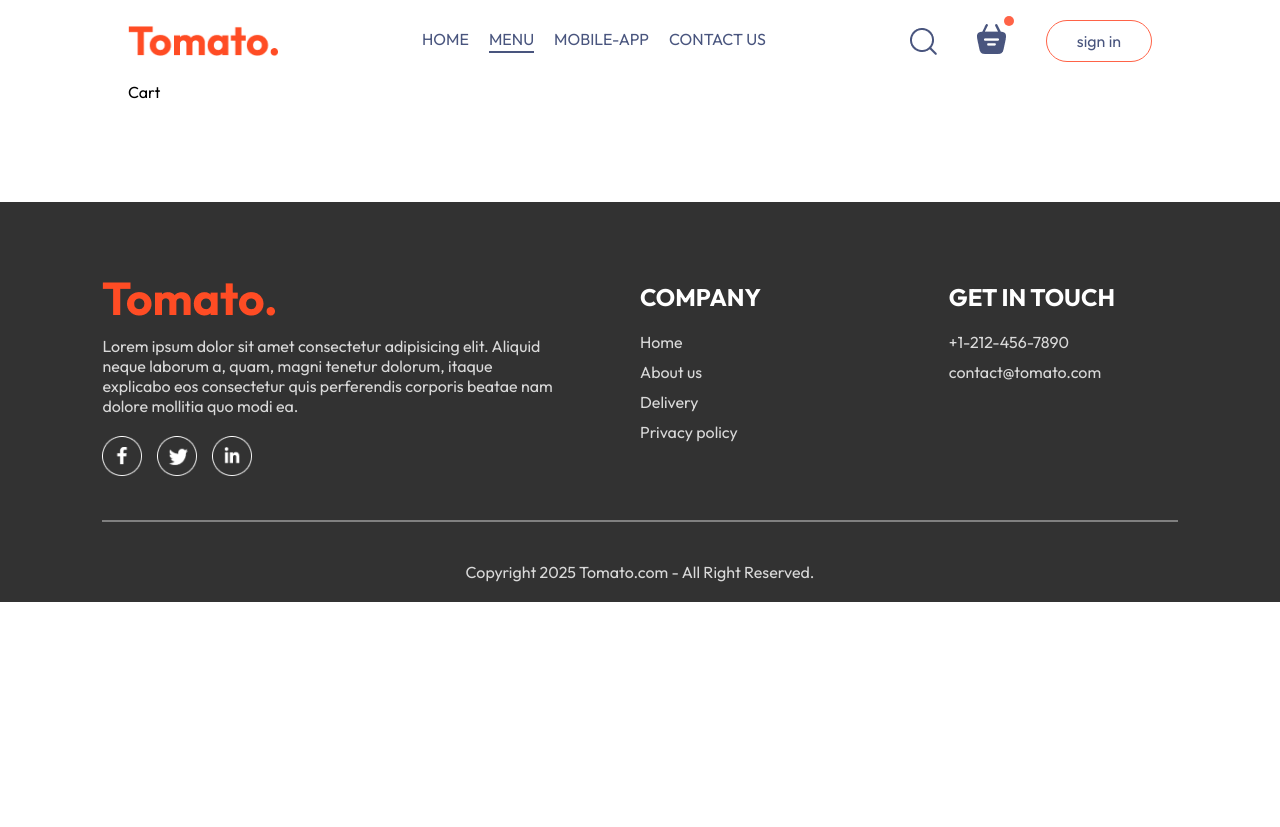
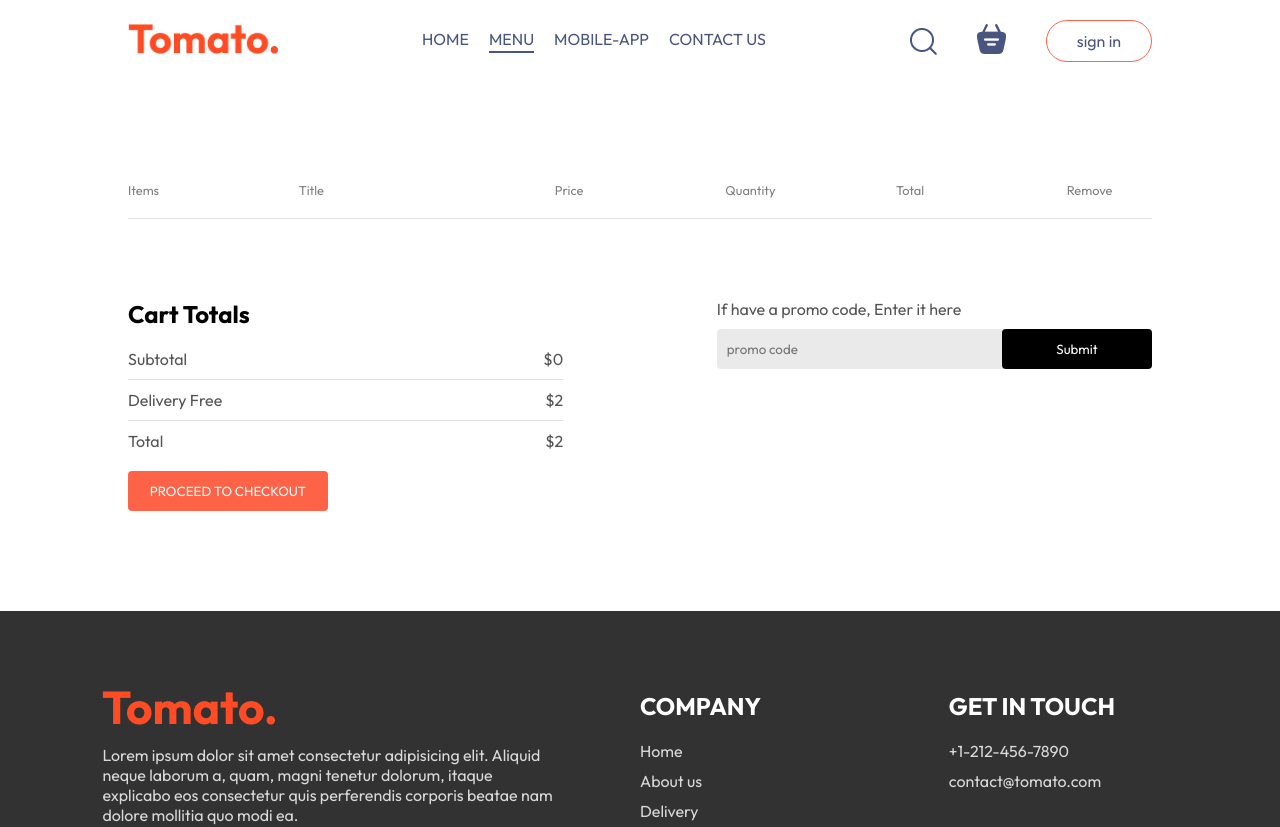
Before and after one commit to AUNG533/React-Food-Web-App, a React (Vite) app in the folder frontend/: page /cart in a window 1280 px wide. Shown: the top 827 px of the page. Before the commit the page ends 800 px from the top, so only its background shows below. Built offline with nearby package versions, Linux system fonts and the light colour scheme.

Commit message:
Create Cart Page

```diff
--- a/frontend/src/components/Navbar/Navbar.jsx
+++ b/frontend/src/components/Navbar/Navbar.jsx
@@ -1,27 +1,55 @@
-import React, { useState } from "react";
+import React, { useContext, useState } from "react";
 import "./Navbar.css";
 import { assets } from "../../assets/assets";
-import { Link } from 'react-router-dom'
+import { Link } from "react-router-dom";
+import { StoreContext } from "../../context/StoreContext";
 
-const Navbar = ({setShowLogin}) => {
+const Navbar = ({ setShowLogin }) => {
   const [menu, setMenu] = useState("menu");
+  const {getTotalCartAmount} = useContext(StoreContext);
 
   return (
     <div className="navbar">
-      <img className="logo" src={assets.logo} alt="" />
+      <Link to='/'><img className="logo" src={assets.logo} alt="" /></Link>
       <ul className="navbar-menu">
-        <Link to='/' onClick={()=>setMenu("home")} className={menu === "home" ? "active" : ""}>HOME</Link>
-        <a href="#explore-menu" onClick={()=>setMenu("menu")} className={menu === "menu"? "active" : ""}>MENU</a>
-        <a href="#app-download" onClick={()=>setMenu("mobile-app")} className={menu === "mobile-app" ? "active" : ""}>MOBILE-APP</a>
-        <a href="#footer" onClick={()=>setMenu("contact-us")} className={menu === "contact-us" ? "active" : ""}>CONTACT US</a>
+        <Link
+          to="/"
+          onClick={() => setMenu("home")}
+          className={menu === "home" ? "active" : ""}
+        >
+          HOME
+        </Link>
+        <a
+          href="#explore-menu"
+          onClick={() => setMenu("menu")}
+          className={menu === "menu" ? "active" : ""}
+        >
+          MENU
+        </a>
+        <a
+          href="#app-download"
+          onClick={() => setMenu("mobile-app")}
+          className={menu === "mobile-app" ? "active" : ""}
+        >
+          MOBILE-APP
+        </a>
+        <a
+          href="#footer"
+          onClick={() => setMenu("contact-us")}
+          className={menu === "contact-us" ? "active" : ""}
+        >
+          CONTACT US
+        </a>
       </ul>
       <div className="navbar-right">
         <img src={assets.search_icon} alt="" />
         <div className="navbar-search-icon">
-          <img src={assets.basket_icon} alt="" />
-          <div className="dot"></div>
+          <Link to='/cart'>
+            <img src={assets.basket_icon} alt="" />
+          </Link>
+          <div className={getTotalCartAmount()===0?"":"dot"}></div>
         </div>
-        <button onClick={()=> setShowLogin(true)}>sign in</button>
+        <button onClick={() => setShowLogin(true)}>sign in</button>
       </div>
     </div>
   );
--- a/frontend/src/context/StoreContext.jsx
+++ b/frontend/src/context/StoreContext.jsx
@@ -4,21 +4,30 @@ import { food_list } from "../assets/assets";
 export const StoreContext = createContext(null);
 
 const StoreContextProvider = (props) => {
-
   const [cartItems, setCartItems] = useState({});
 
   const addToCart = (itemId) => {
     if (!cartItems[itemId]) {
-            setCartItems((prev)=>({...prev,[itemId]:1}))
+      setCartItems((prev) => ({ ...prev, [itemId]: 1 }));
+    } else {
+      setCartItems((prev) => ({ ...prev, [itemId]: prev[itemId] + 1 }));
     }
-        else {
-            setCartItems((prev)=>({...prev,[itemId]:prev[itemId]+1}))
+  };
+
+  const removeFromCart = (itemId) => {
+    setCartItems((prev) => ({ ...prev, [itemId]: prev[itemId] - 1 }));
+  };
+
+  const getTotalCartAmount = () => {
+    let totalAmount = 0;
+    for (const item in cartItems) {
+      if (cartItems[item] > 0) {
+        let itemInfo = food_list.find((product) => product._id === item);
+        totalAmount += itemInfo.price * cartItems[item];
       }
     }
-
-    const removeFromCart = (itemId) => {
-        setCartItems((prev)=>({...prev,[itemId]:prev[itemId]-1}))
-    }
+    return totalAmount;
+  };
 
   const contextValue = {
     food_list,
@@ -26,13 +35,14 @@ const StoreContextProvider = (props) => {
     setCartItems,
     addToCart,
     removeFromCart,
-   }
+    getTotalCartAmount,
+  };
 
   return (
     <StoreContext.Provider value={contextValue}>
       {props.children}
     </StoreContext.Provider>
-   )
-}
+  );
+};
 
 export default StoreContextProvider;
--- a/frontend/src/pages/Cart/Cart.css
+++ b/frontend/src/pages/Cart/Cart.css
@@ -0,0 +1,106 @@
+.cart {
+  margin-top: 100px;
+}
+
+.cart-items-title {
+  display: grid;
+  grid-template-columns: 1fr 1.5fr 1fr 1fr 1fr 0.5fr;
+  align-items: center;
+  color: grey;
+  font-size: max(1vw, 12px);
+}
+
+.cart-items-item {
+  margin: 10px 0px;
+  color: black;
+}
+
+.cart-items-item img {
+  width: 50px;
+}
+
+.cart hr {
+  height: 1px;
+  background-color: #e2e2e2;
+  border: none;
+}
+
+.cart-items-item .cross {
+  cursor: pointer;
+}
+
+.cart-bottom {
+  margin-top: 80px;
+  display: flex;
+  justify-content: space-between;
+  gap: max(12vw, 20px);
+}
+
+.cart-total {
+  flex: 1;
+  display: flex;
+  flex-direction: column;
+  gap: 20px;
+}
+
+.cart-total-details {
+  display: flex;
+  justify-content: space-between;
+  color: #555;
+}
+
+.cart-total hr {
+  margin: 10px 0px;
+}
+
+.cart-total button {
+  border: none;
+  color: white;
+  background-color: tomato;
+  width: max(15vw, 200px);
+  padding: 12px 0px;
+  border-radius: 4px;
+  cursor: pointer;
+}
+
+.cart-promo-code {
+  flex: 1;
+}
+
+.cart-promo-code p {
+  color: #555;
+}
+
+.cart-promo-code-input {
+  margin-top: 10px;
+  display: flex;
+  justify-content: space-between;
+  align-items: center;
+  background-color: #eaeaea;
+  border-radius: 4px;
+}
+
+.cart-promo-code-input input {
+  background: transparent;
+  border: none;
+  outline: none;
+  padding-left: 10px;
+}
+
+.cart-promo-code-input button {
+  width: max(10vw, 150px);
+  padding: 12px 5px;
+  background-color: black;
+  border: none;
+  color: white;
+  border-radius: 4px;
+}
+
+@media (max-width: 750px) {
+  .cart-bottom {
+    flex-direction: column-reverse;
+  }
+  .cart-promo-code {
+    justify-content: start;
+  }
+}
--- a/frontend/src/pages/Cart/Cart.jsx
+++ b/frontend/src/pages/Cart/Cart.jsx
@@ -1,10 +1,77 @@
-import React from 'react'
-import './Cart.css'
+import React, { useContext } from "react";
+import "./Cart.css";
+import { StoreContext } from "../../context/StoreContext";
 
 const Cart = () => {
+  const { cartItems, food_list, removeFromCart, getTotalCartAmount } =
+    useContext(StoreContext);
+
   return (
-    <div>Cart</div>
-  )
-}
+    <div className="cart">
+      <div className="cart-items">
+        <div className="cart-items-title">
+          <p>Items</p>
+          <p>Title</p>
+          <p>Price</p>
+          <p>Quantity</p>
+          <p>Total</p>
+          <p>Remove</p>
+        </div>
+        <br />
+        <hr />
+        {food_list.map((item, index) => {
+          if (cartItems[item._id] > 0) {
+            return (
+              <div>
+                <div className="cart-items-title cart-items-item">
+                  <img src={item.image} alt="" />
+                  <p>{item.name}</p>
+                  <p>${item.price}</p>
+                  <p>{cartItems[item._id]}</p>
+                  <p>${item.price * cartItems[item._id]}</p>
+                  <p onClick={() => removeFromCart(item._id)} className="cross">
+                    X
+                  </p>
+                </div>
+                <hr />
+              </div>
+            );
+          }
+        })}
+      </div>
+      <div className="cart-bottom">
+        <div className="cart-total">
+          <h2>Cart Totals</h2>
+          <div>
+            <div className="cart-total-details">
+              <p>Subtotal</p>
+              <p>${getTotalCartAmount()}</p>
+            </div>
+            <hr />
+            <div className="cart-total-details">
+              <p>Delivery Free</p>
+              <p>${2}</p>
+            </div>
+            <hr />
+            <div className="cart-total-details">
+              <p>Total</p>
+              <p>${getTotalCartAmount() + 2}</p>
+            </div>
+          </div>
+          <button>PROCEED TO CHECKOUT</button>
+        </div>
+        <div className="cart-promo-code">
+          <div>
+            <p>If have a promo code, Enter it here</p>
+            <div className="cart-promo-code-input">
+              <input type="text" placeholder="promo code" />
+              <button>Submit</button>
+            </div>
+          </div>
+        </div>
+      </div>
+    </div>
+  );
+};
 
-export default Cart
+export default Cart;
```
Lines whose indentation alone changed are shown as unchanged.
